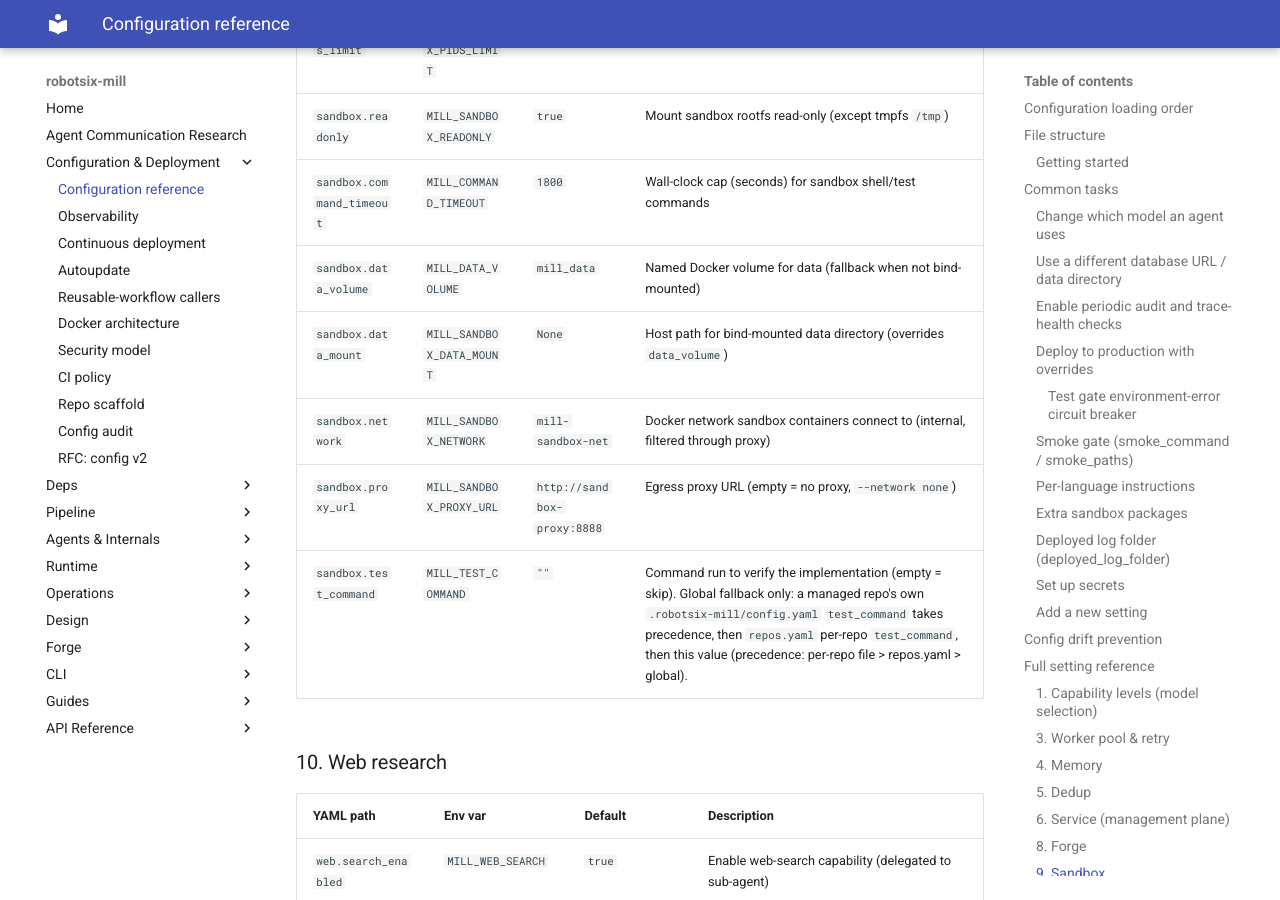
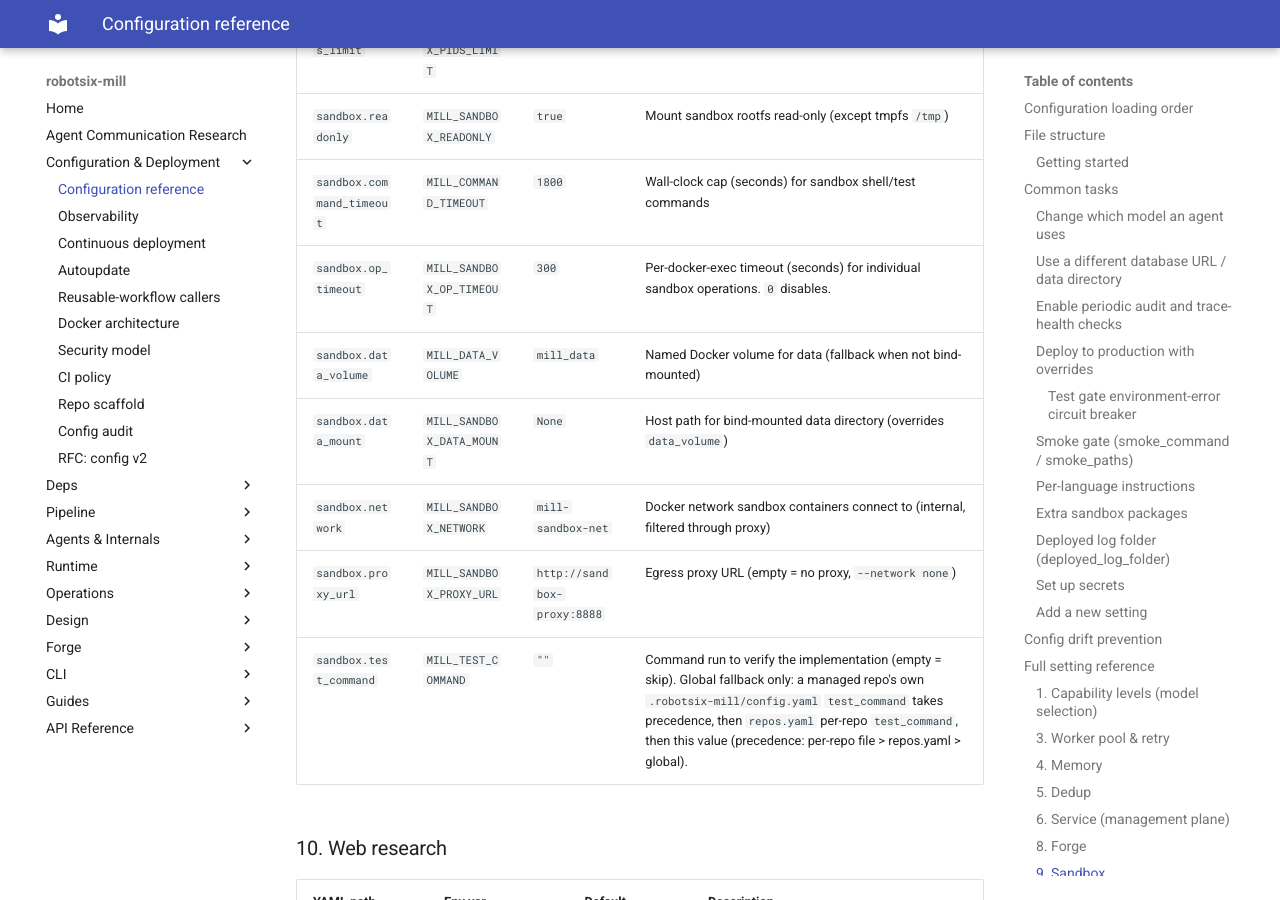
Before and after one commit to damien-robotsix/robotsix-mill, an MkDocs documentation site: the page built from docs/config/configuration.md, in a window 1280 px wide and 900 px high, scrolled down 18460 px. Built offline with MkDocs 1.6.1 and Material for MkDocs 9.7.7, drawn with Linux system fonts in a browser that asks for light colours.

Commit message:
mill: config drift: sandbox_op_timeout missing from docs/config/configuration.md (20260728T091711Z-config-drift-sandbox-op-timeout-missing-a0cf) (#2591)
Co-authored-by: robotsix-mill <mill@robotsix.local>

```diff
--- a/docs/config/configuration.md
+++ b/docs/config/configuration.md
@@ -517,6 +517,7 @@ the `claude` CLI in the container). These knobs govern that path:
 | `sandbox.pids_limit` | `MILL_SANDBOX_PIDS_LIMIT` | `512` | PID limit for sandbox containers |
 | `sandbox.readonly` | `MILL_SANDBOX_READONLY` | `true` | Mount sandbox rootfs read-only (except tmpfs `/tmp`) |
 | `sandbox.command_timeout` | `MILL_COMMAND_TIMEOUT` | `1800` | Wall-clock cap (seconds) for sandbox shell/test commands |
+| `sandbox.op_timeout` | `MILL_SANDBOX_OP_TIMEOUT` | `300` | Per-docker-exec timeout (seconds) for individual sandbox operations. `0` disables. |
 | `sandbox.data_volume` | `MILL_DATA_VOLUME` | `mill_data` | Named Docker volume for data (fallback when not bind-mounted) |
 | `sandbox.data_mount` | `MILL_SANDBOX_DATA_MOUNT` | `None` | Host path for bind-mounted data directory (overrides `data_volume`) |
 | `sandbox.network` | `MILL_SANDBOX_NETWORK` | `mill-sandbox-net` | Docker network sandbox containers connect to (internal, filtered through proxy) |
```
Also changed, not shown: CHANGELOG.md (+1 -0 lines).
